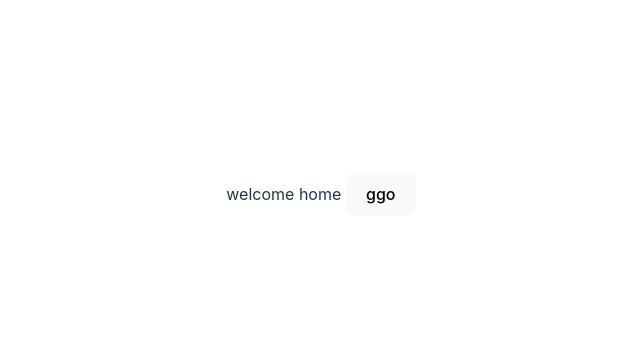
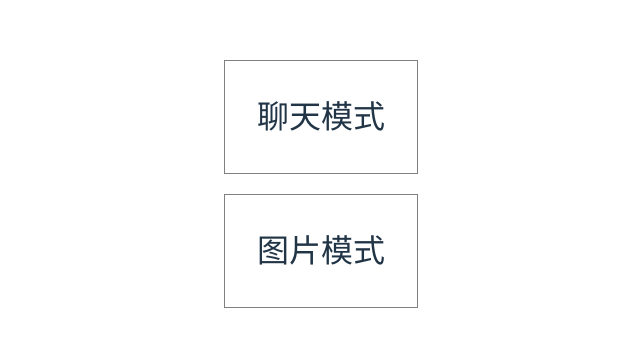
Before and after one commit to 7General/ChatV, a Vue app: page / in a window 1280 px wide. Shown: the part 206-552 px from the top of the page, without its empty margins (319-959 px from the left). Built offline with nearby package versions, Linux system fonts and the light colour scheme.

Commit message:
[commits]初始化工程文件0328 [version]1.0.0 [jir_id]

```diff
--- a/package.json
+++ b/package.json
@@ -9,6 +9,7 @@
     "preview": "vite preview"
   },
   "dependencies": {
+    "axios": "^1.3.4",
     "vue": "^3.2.47",
     "vue-router": "^4.1.6"
   },
--- a/src/views/Home.vue
+++ b/src/views/Home.vue
@@ -1,23 +1,36 @@
 <template>
-  welcome home
-  <button @click="dddd">ggo</button>
+  <div class="chatitem" @click="chatClick">聊天模式</div>
+  <div class="chatitem" @click="chatimageClick">图片模式</div>
 </template>
 
 <script>
-import { getCurrentInstance,reactive} from "vue";
 import { useRouter } from "vue-router";
 export default {
   setup() {
-    const router = useRouter()
-    const dddd = () => {
-      console.log("dddddddddddddddd");
+    const router = useRouter();
+    const chatClick = () => {
+      router.push({
+        path: "/about",
+      });
+    };
+    const chatimageClick = () => {
       router.push({
         path: "/about",
       });
     };
     return {
-      dddd,
+      chatClick,
+      chatimageClick
     };
   },
 };
 </script>
+
+<style scoped>
+.chatitem {
+  font-size: 2em;
+  border: 1px solid grey;
+  padding: 1em;
+  margin-bottom: 20px;
+}
+</style>
```
Also changed, not shown: 1 other file (tests, documents, lock files or other folders).
